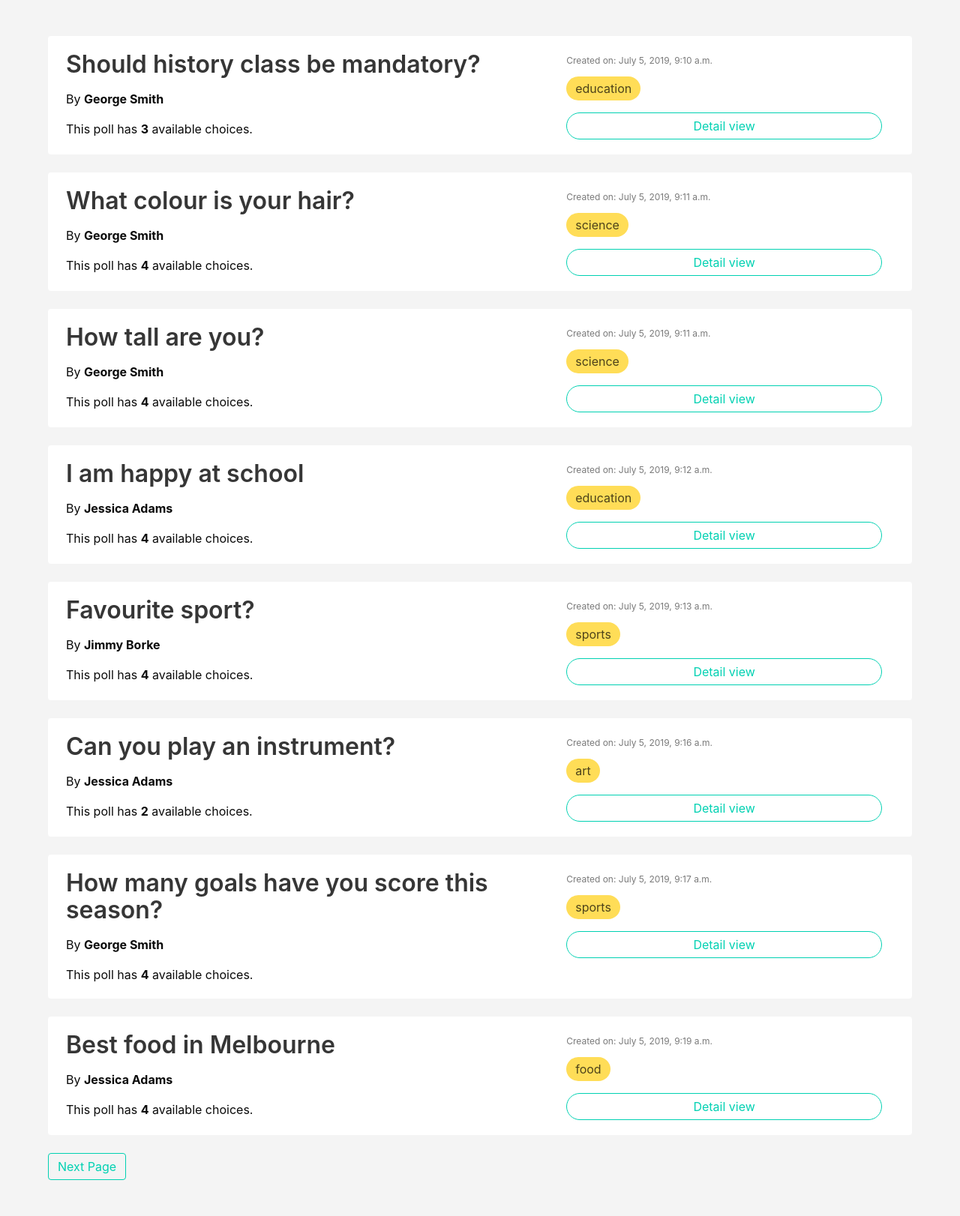
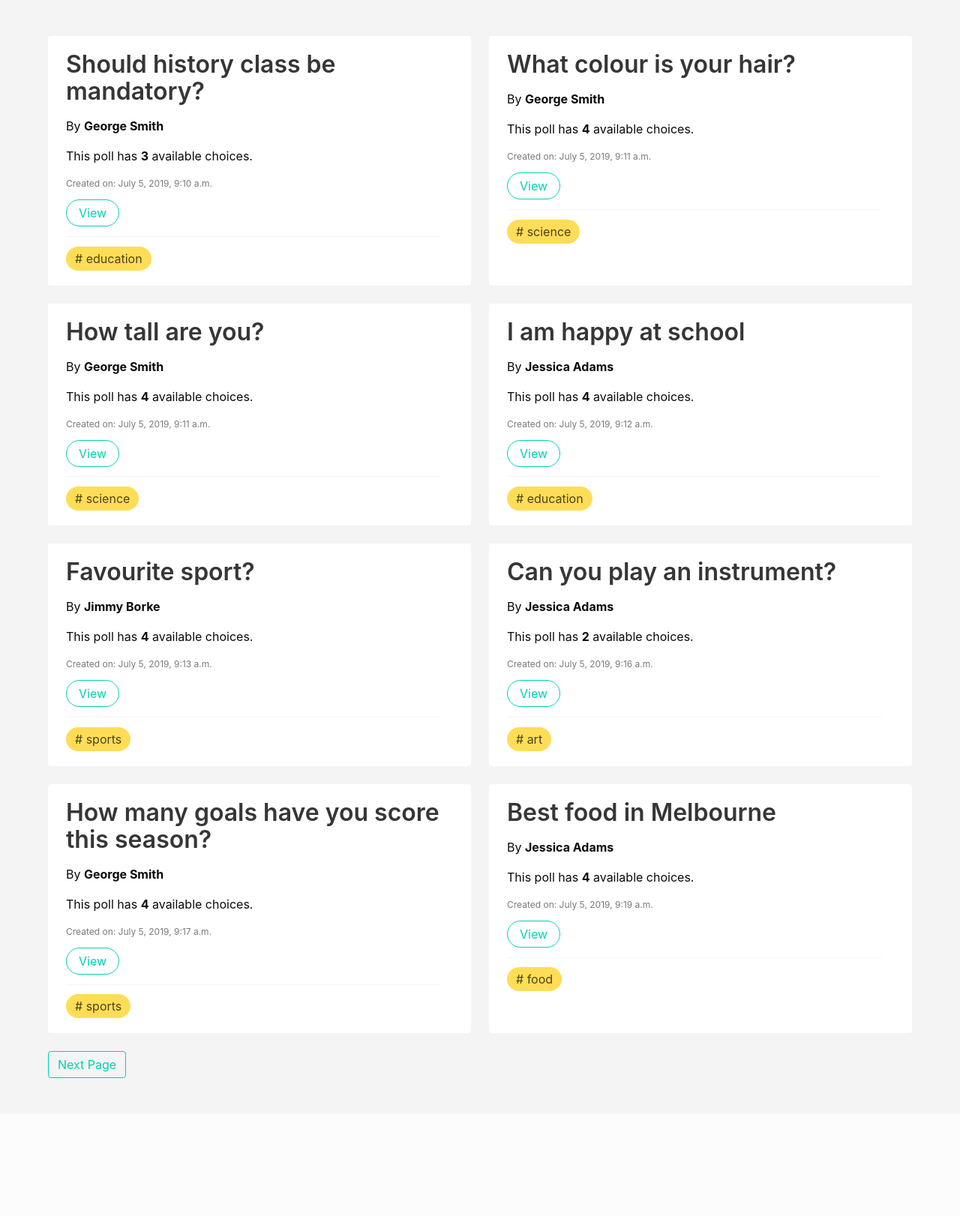
Before and after one commit to danielc92/django-docs-tutorial, a Django app: page /polls/list/ in a window 1280 px wide. Shown: the part 52-1674 px from the top of the page at 75% size. After the commit the page ends 1490 px from the top, so only its background shows below. Run offline with Django 3.2, Linux system fonts and the light colour scheme; data comes from the database, SQL or seed files in the repository; both versions use the stored data as it was after the commit; parts of the project's set-up code (start-up, migrations or seed data) failed here and were passed over; some libraries are stand-ins or nearby versions.

Commit message:
Amendments to list view

```diff
--- a/templates/poll-list.html
+++ b/templates/poll-list.html
@@ -7,31 +7,30 @@
 
 <section class="section" style="min-height: 100vh; background-color: #f4f4f4;">
 	<section class="container">
-		<section class="content">
+			<div class="columns is-multiline">
 			{% for q in data %}
-				<div class="notification is-white">
-					<div class="columns">
-						<div class="column">
+
+
+				<div class="column is-half-desktop is-half-tablet is-full" >
+						<div class="notification is-white"style="height: 100%;">
+							<div class="content">
 							<h1>{{ q.title }}</h1>
 							<p>By <strong>{{ q.author }}</strong></p>
 							<p>This poll has <strong>{{ q.options.count }}</strong> available choices.</p>
-
-					</div>
-						<div class="column is-two-fifths">
-
 							<p class="has-text-grey help">Created on: {{ q.created_at }}</p>
+							<a class="is-rounded button is-primary is-outlined" href="{% url 'polls-view' q.id  %}">View</a>
+							<hr style="margin: .8rem 0; height: 1px;">
 							<p>
-									{% for tag in q.tags.all %}
-										<span class="tag is-rounded is-warning is-medium">{{ tag }}</span>
-									{% endfor %}
-								</p>
-								<div class="buttons">
-										<a class="is-rounded button is-primary is-outlined is-fullwidth" href="{% url 'polls-view' q.id  %}">Detail view</a>
-									</div>
+								{% for tag in q.tags.all %}
+									<span class="tag is-rounded is-warning is-medium"># {{ tag }}</span>
+								{% endfor %}
+							</p>
+						</div>
 						</div>
 					</div>
+					{% endfor %}
 				</div>
-			{% endfor %}
+
 
 			{% if data.has_previous %}
 			<a class="button is-outlined is-primary" href="?page={{ data.previous_page_number }}">Previous Page</a>
```
Also changed, not shown: db.sqlite3.
